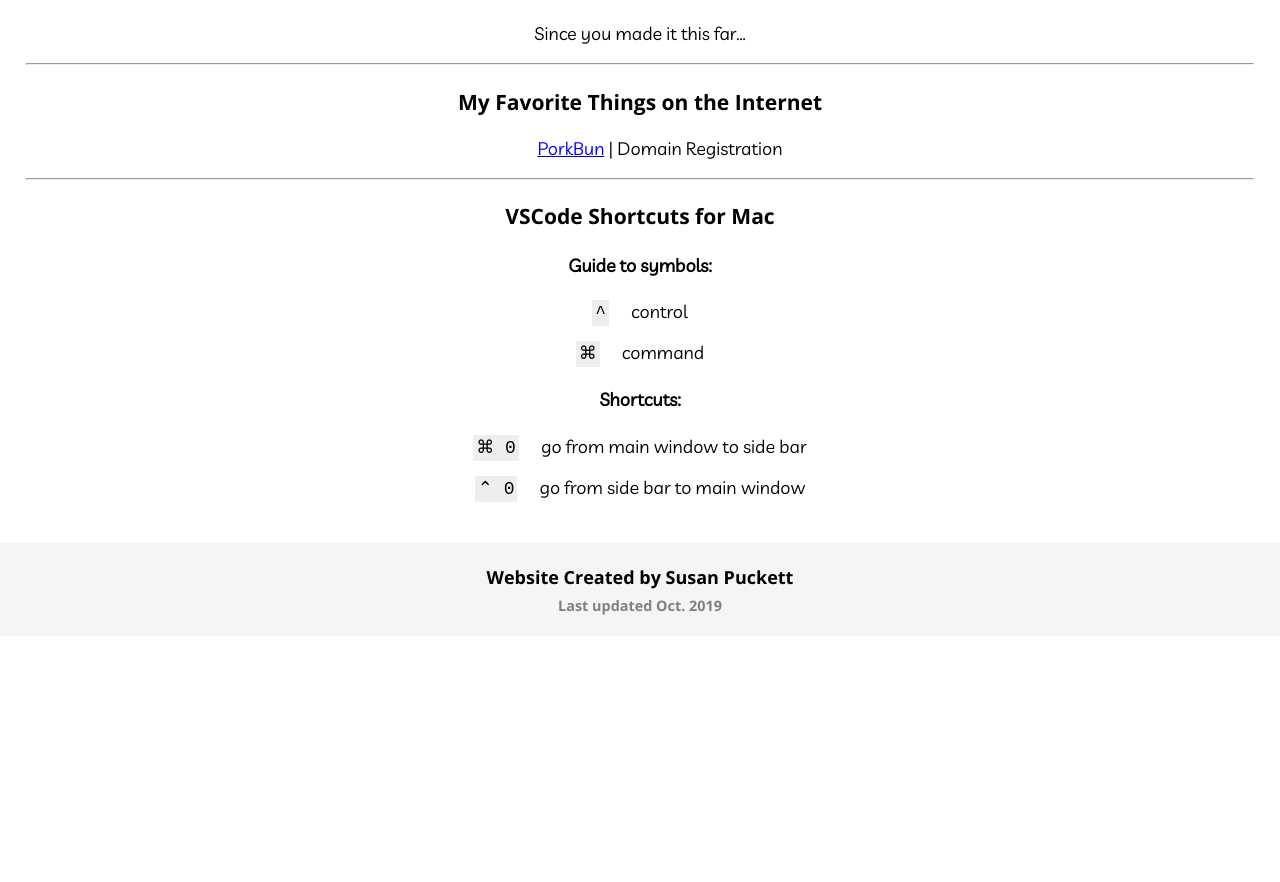
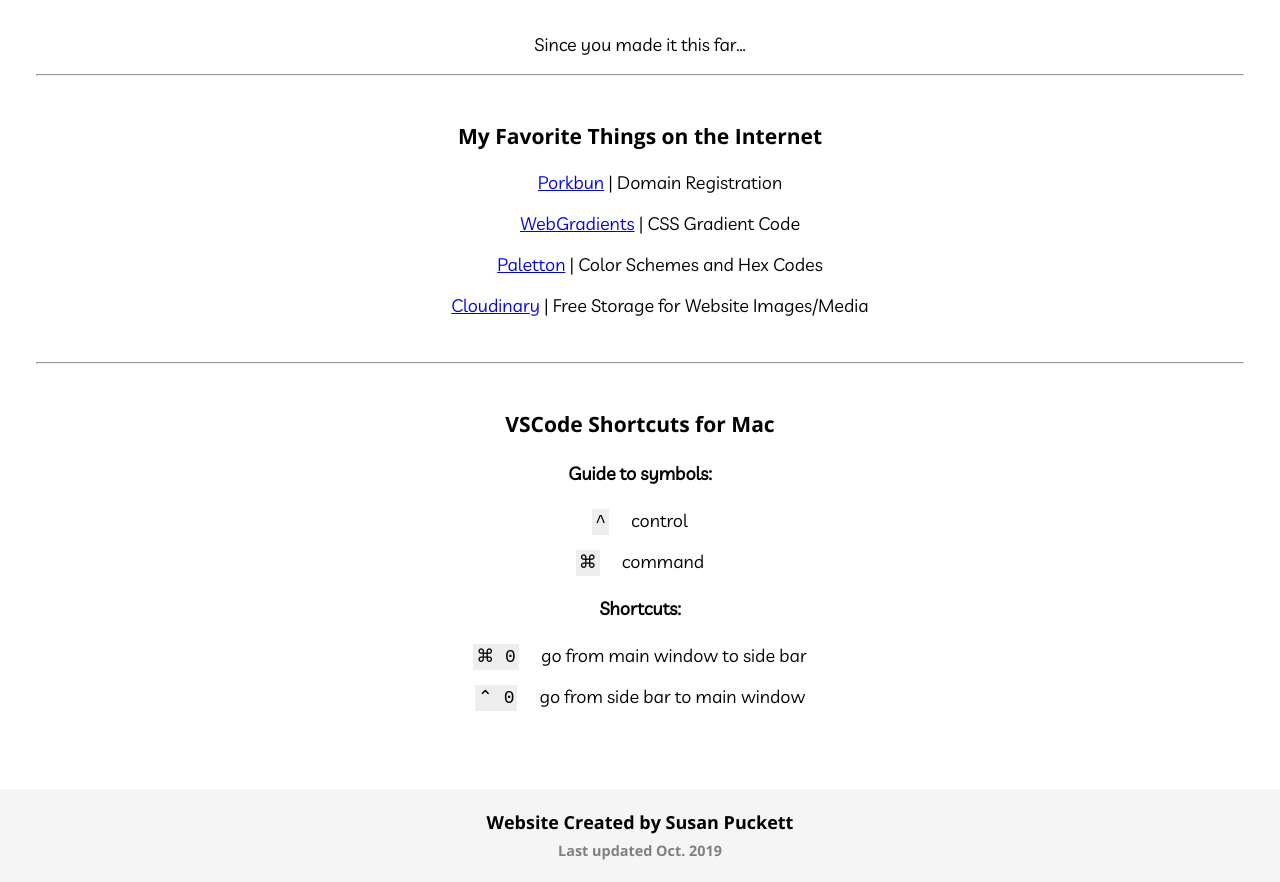
Before and after one commit to sepuckett86/portfolio-react, a React app: page / in a window 1280 px wide. Shown: the part 4549-5431 px from the top of the page. Before the commit the page ends 5185 px from the top, so only its background shows below. Built offline with nearby package versions, Linux system fonts and the light colour scheme.

Commit message:
add content and style to goodies

```diff
--- a/src/components/goodies/Goodies.css
+++ b/src/components/goodies/Goodies.css
@@ -1,6 +1,6 @@
-.Favorites {
-  padding: 2%;
+.Goodies {
   text-align: center;
+  padding: 2em;
 
   code {
     background-color: #eee;
@@ -18,4 +18,8 @@
   ul {
     list-style: none;
   }
+  .partition {
+    margin-top: 2.5em;
+    margin-bottom: 2.5em;
+  }
 }
--- a/src/components/goodies/Goodies.js
+++ b/src/components/goodies/Goodies.js
@@ -10,16 +10,18 @@
   ));
 
   return (
-    <>
-    <section id="goodies" className={styles.Favorites}>
+    <section id="goodies" className={styles.Goodies}>
       <h2>Goodies 😊</h2>
       <p>Since you made it this far...</p>
       <hr />
+      <div className={styles.partition}>
         <h3 id="favorites">My Favorite Things on the Internet</h3>
         <ul>
           {linkItems}
         </ul>
+      </div>
       <hr />
+      <div className={styles.partition}>
         <h3 id="shortcuts">VSCode Shortcuts for Mac</h3>
         <h4>Guide to symbols:</h4>
         <p><code>^</code> control</p>
@@ -27,8 +29,8 @@
         <h4>Shortcuts:</h4>
         <p><code>⌘ 0</code> go from main window to side bar</p>
         <p><code>⌃ 0</code> go from side bar to main window</p>
+      </div>
     </section>
-    </>
   );
 }
 
--- a/src/containers/GoodiesContainer.js
+++ b/src/containers/GoodiesContainer.js
@@ -5,9 +5,24 @@
   state = {
     links: [
       {
-        name: 'PorkBun',
+        name: 'Porkbun',
         url: 'https://porkbun.com/',
         purpose: 'Domain Registration'
+      },
+      {
+        name: 'WebGradients',
+        url: 'https://webgradients.com/',
+        purpose: 'CSS Gradient Code'
+      },
+      {
+        name: 'Paletton',
+        url: 'https://paletton.com/',
+        purpose: 'Color Schemes and Hex Codes'
+      },
+      {
+        name: 'Cloudinary',
+        url: 'https://cloudinary.com/',
+        purpose: 'Free Storage for Website Images/Media'
       }
     ]
   }
```
Lines whose indentation alone changed are shown as unchanged.
